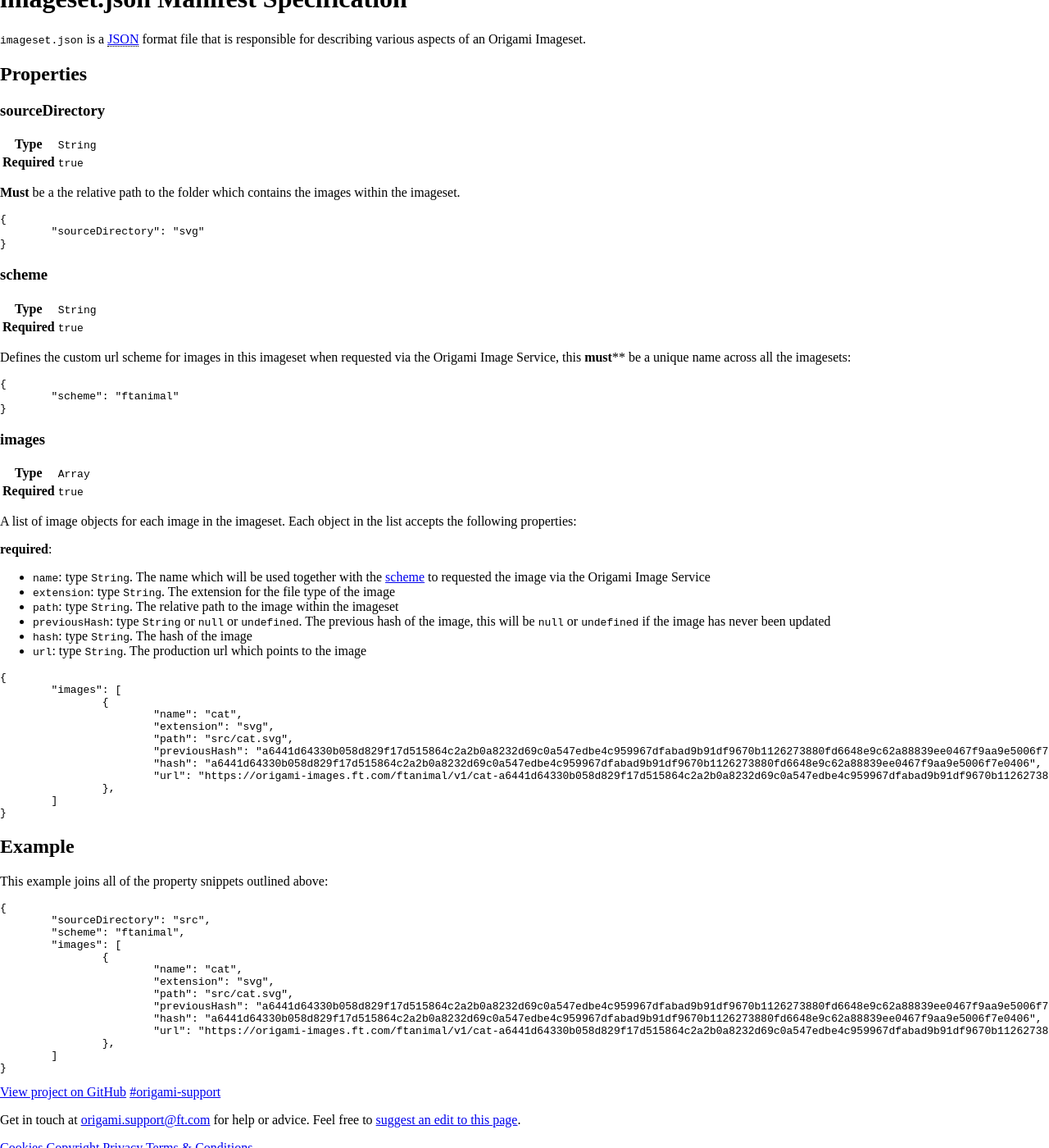
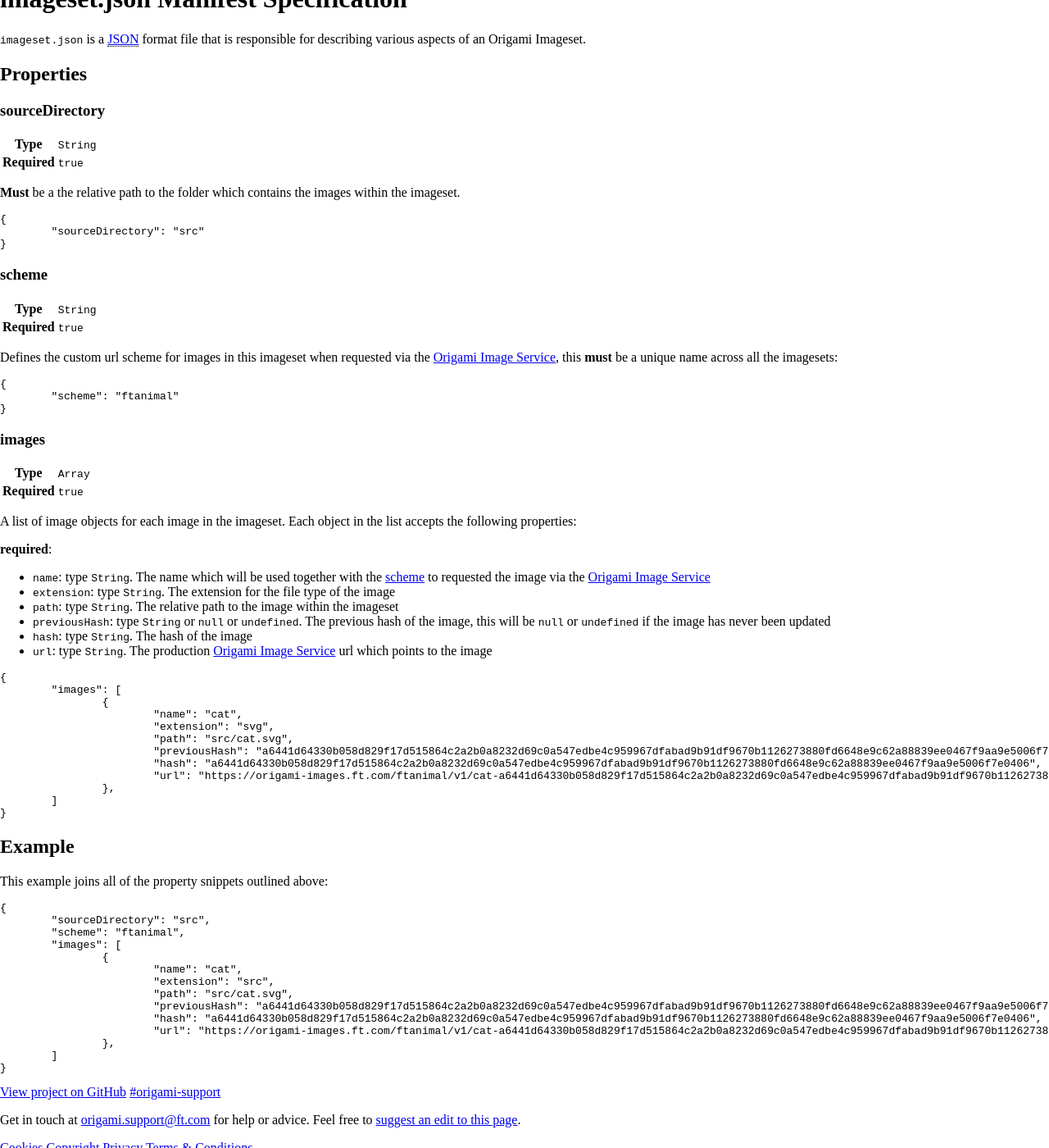
Before and after one commit to Financial-Times/origami-website, a Jekyll site: the page built from _specification-v1/imageset.md, in a window 1280 px wide and 1400 px high, scrolled down 357 px. Shown: the whole window at 82% size. Built offline with Jekyll 4.4.1, drawn with Linux system fonts in a browser that asks for light colours; a style sheet for code colours, icons or effects is not loaded.

Commit message:
Apply suggestions from code review
Co-authored-by: Lee Moody <notlee@users.noreply.github.com>

```diff
--- a/_specification-v1/imageset.md
+++ b/_specification-v1/imageset.md
@@ -30,7 +30,7 @@ nav_heading_selector: h1, h2, h3
 
 **Must** be a the relative path to the folder which contains the images within the imageset.
 <pre><code class="o-syntax-highlight--json">{
-	"sourceDirectory": "svg"
+	"sourceDirectory": "src"
 }</code></pre>
 
 ### scheme
@@ -46,7 +46,7 @@ nav_heading_selector: h1, h2, h3
 	</tr>
 </table>
 
-Defines the custom url scheme for images in this imageset when requested via the Origami Image Service, this **must**** be a unique name across all the imagesets:
+Defines the custom url scheme for images in this imageset when requested via the [Origami Image Service](https://www.ft.com/__origami/service/image/v2/), this **must** be a unique name across all the imagesets:
 <pre><code class="o-syntax-highlight--json">{
 	"scheme": "ftanimal"
 }</code></pre>
@@ -68,12 +68,12 @@ A list of image objects for each image in the imageset.
 Each object in the list accepts the following properties:
 
 **required**:
-- `name`: type `String`. The name which will be used together with the <a href="#scheme">scheme</a> to requested the image via the Origami Image Service
+- `name`: type `String`. The name which will be used together with the <a href="#scheme">scheme</a> to requested the image via the [Origami Image Service](https://www.ft.com/__origami/service/image/v2/)
 - `extension`: type `String`. The extension for the file type of the image
 - `path`: type `String`. The relative path to the image within the imageset
 - `previousHash`: type `String` or `null` or `undefined`. The previous hash of the image, this will be `null` or `undefined` if the image has never been updated
 - `hash`: type `String`. The hash of the image
-- `url`: type `String`. The production url which points to the image
+- `url`: type `String`. The production [Origami Image Service](https://www.ft.com/__origami/service/image/v2/) url which points to the image
 
 
 <pre><code class="o-syntax-highlight--json">{
@@ -99,7 +99,7 @@ This example joins all of the property snippets outlined above:
 	"images": [
 		{
 			"name": "cat",
-			"extension": "svg",
+			"extension": "src",
 			"path": "src/cat.svg",
 			"previousHash": "a6441d64330b058d829f17d515864c2a2b0a8232d69c0a547edbe4c959967dfabad9b91df9670b1126273880fd6648e9c62a88839ee0467f9aa9e5006f7e0406",
 			"hash": "a6441d64330b058d829f17d515864c2a2b0a8232d69c0a547edbe4c959967dfabad9b91df9670b1126273880fd6648e9c62a88839ee0467f9aa9e5006f7e0406",
```
